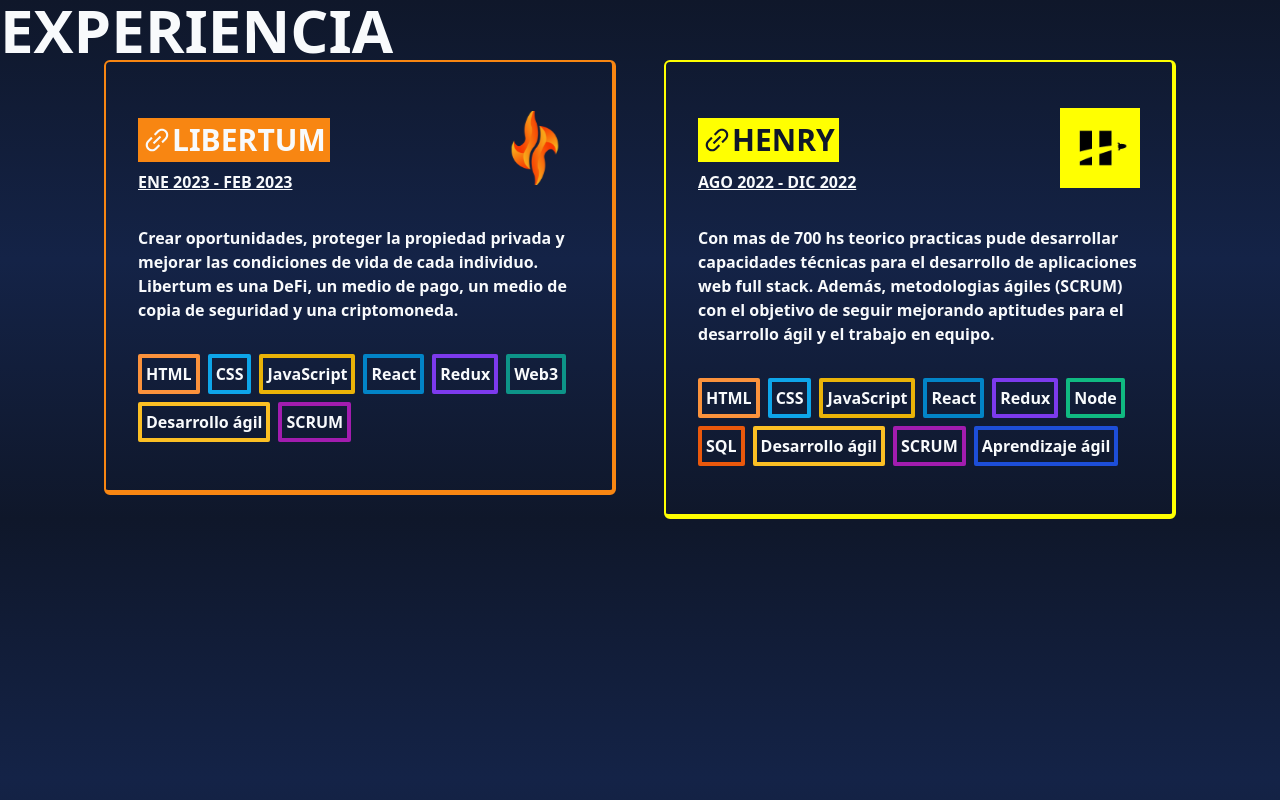
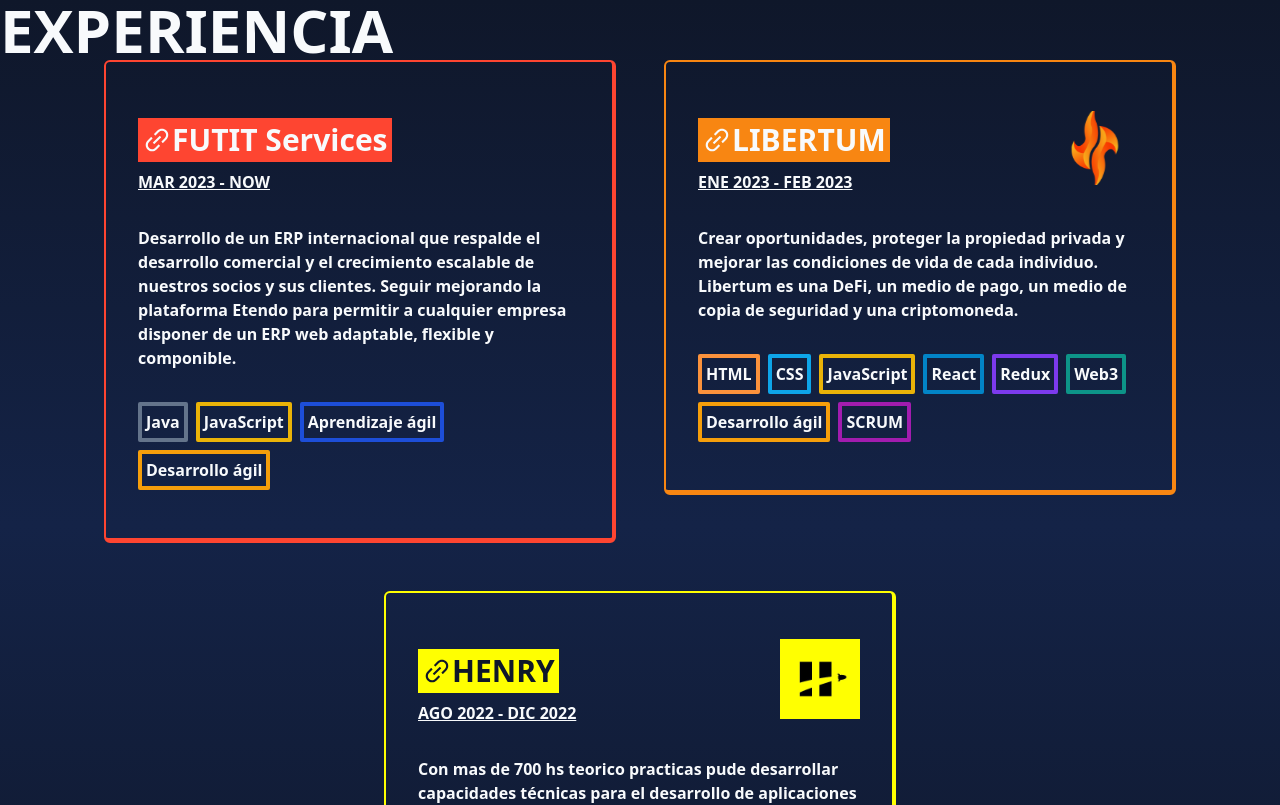
Before and after one commit to luqasmagra/portfolio, a Next.js app: page /components/Experience in a window 1280 px wide. Shown: the top 805 px of the page. Built offline with nearby package versions, Linux system fonts and the light colour scheme.

Commit message:
add thinks

```diff
--- a/src/pages/components/About.jsx
+++ b/src/pages/components/About.jsx
@@ -1,5 +1,5 @@
+import React from "react";
 import Image from "next/image";
-import React from "react";
 import { HiOutlineMail } from "react-icons/hi";
 import { FaGithub, FaLinkedin } from "react-icons/fa";
 import { BsFillPersonLinesFill } from "react-icons/bs";
@@ -22,13 +22,16 @@
           className="rounded-full"
         />
         <div className="flex flex-col gap-4 font-medium self-center md:self-auto">
+          <span className="rounded-sm border-2 border-slate-500 flex max-w-max self-center justify-center bg-slate-500">
+            Full Stack Developer
+          </span>
           <a
-            className="p-1 bg-green-600 w-fit rounded-sm font-bold self-center animate-scale"
-            href="https://wa.me/543584380680"
+            className="p-1 bg-[#FE4531] w-fit rounded-sm font-bold self-center hover:scale-110 transition"
+            href="https://futitservices.com/"
             target="_blank"
             rel="noreferrer"
           >
-            <span>Desempleado 😉</span>
+            <span>FUTIT Services 💼</span>
           </a>
           <span className="p-1 gap-1 rounded-sm border-2 border-slate-500 w-fit flex items-center self-center ">
             Argentina
@@ -98,6 +101,9 @@
           <span className="rounded-sm border-4 flex items-center p-1 border-sky-500 hover:bg-sky-500 transition">
             CSS
           </span>
+          <span className="rounded-sm border-4 flex items-center p-1 border-slate-500 hover:bg-slate-500 transition">
+            Java
+          </span>
           <span className="rounded-sm border-4 flex items-center p-1 border-yellow-500 hover:bg-yellow-500 transition">
             JavaScript
           </span>
--- a/src/pages/components/Experience.jsx
+++ b/src/pages/components/Experience.jsx
@@ -1,5 +1,5 @@
+import React from "react";
 import Image from "next/image";
-import React from "react";
 import { AiOutlineLink } from "react-icons/ai";
 
 export default function Works() {
@@ -7,6 +7,58 @@
     <>
       <h2 className="text-6xl text-slate-50 font-extrabold">EXPERIENCIA</h2>
       <div className="flex flex-col flex-wrap md:flex-row justify-center gap-8 md:gap-12">
+        <article
+          className="max-w-lg rounded-md md:border-2 md:border-r-4 md:border-b-[5px] text-slate-50 h-fit
+  p-8 md:px-8 md:pb-12 text-justify relative border-[#fe4531] hover:bg-black/5 transition"
+        >
+          <div className="flex items-center justify-between ">
+            <div className="pt-6">
+              <a
+                href="https://futitservices.com/"
+                target="_black"
+                rel="noreferrer"
+                className="flex w-fit "
+              >
+                <h2 className="text-3xl font-bold bg-[#fe4531] text-left w-fit p-1 flex items-center hover:scale-110 transition">
+                  <AiOutlineLink size={30} /> FUTIT Services
+                </h2>
+              </a>
+              <h4 className="font-bold underline uppercase text-left w-fit my-2">
+                MAR 2023 - Now
+              </h4>
+            </div>
+          </div>
+          <p className="text-left my-6 mb-8 font-semibold text-slate-50">
+            Desarrollo de un ERP internacional que respalde el desarrollo
+            comercial y el crecimiento escalable de nuestros socios y sus
+            clientes. Seguir mejorando la plataforma Etendo para permitir a
+            cualquier empresa disponer de un ERP web adaptable, flexible y
+            componible.
+          </p>
+          <div className="flex flex-wrap gap-2 mt-4 font-semibold">
+            <span className="rounded-sm border-4 flex items-center p-1 border-slate-500 hover:bg-slate-500 transition">
+              Java
+            </span>
+            <span className="rounded-sm border-4 flex items-center p-1 border-yellow-500 hover:bg-yellow-500 transition">
+              JavaScript
+            </span>
+            {/* <span className="rounded-sm border-4 flex items-center p-1 border-sky-500 hover:bg-sky-500 transition">
+              CSS
+            </span>
+            <span className="rounded-sm border-4 flex items-center p-1 border-sky-600 hover:bg-sky-600 transition">
+              React
+            </span>
+            <span className="rounded-sm border-4 flex items-center p-1 border-violet-600 hover:bg-violet-600 transition">
+              Redux
+            </span> */}
+            <span className="rounded-sm border-4 flex items-center p-1 border-blue-700 hover:bg-blue-700 transition">
+              Aprendizaje ágil
+            </span>
+            <span className="rounded-sm border-4 flex items-center p-1 border-amber-500 hover:bg-amber-500 transition">
+              Desarrollo ágil
+            </span>
+          </div>
+        </article>
         <article
           className="max-w-lg rounded-md md:border-2 md:border-r-4 md:border-b-[5px] text-slate-50 h-fit
   p-8 md:px-8 md:pb-12 text-justify relative border-[#f88612] hover:bg-black/5 transition"
@@ -58,7 +110,7 @@
             <span className="rounded-sm border-4 flex items-center p-1 border-teal-600 hover:bg-teal-600 transition">
               Web3
             </span>
-            <span className="rounded-sm border-4 flex items-center p-1 border-amber-400 hover:bg-amber-400 transition">
+            <span className="rounded-sm border-4 flex items-center p-1 border-amber-500 hover:bg-amber-500 transition">
               Desarrollo ágil
             </span>
             <span className="rounded-sm border-4 flex items-center p-1 border-fuchsia-700 hover:bg-fuchsia-700 transition">
@@ -122,7 +174,7 @@
             <span className="rounded-sm border-4 flex items-center p-1 border-orange-600 hover:bg-orange-600 transition">
               SQL
             </span>
-            <span className="rounded-sm border-4 flex items-center p-1 border-amber-400 hover:bg-amber-400 transition">
+            <span className="rounded-sm border-4 flex items-center p-1 border-amber-500 hover:bg-amber-500 transition">
               Desarrollo ágil
             </span>
             <span className="rounded-sm border-4 flex items-center p-1 border-fuchsia-700 hover:bg-fuchsia-700 transition">
```
Also changed, not shown: src/pages/components/Projects.jsx (+7 -4 lines).
